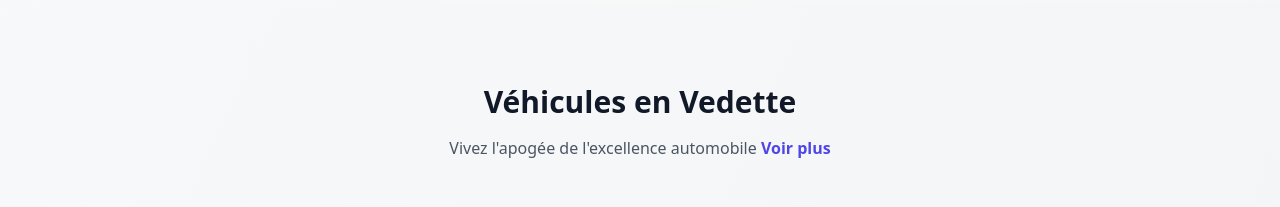
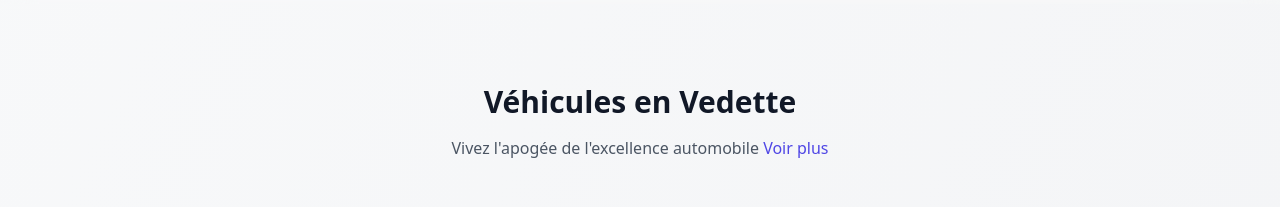
Before and after one commit to HamzaKarkouri/Rent-car-website, a React (Vite) app: page / in a window 1280 px wide. Shown: the part 1500-1707 px from the top of the page. Built offline with nearby package versions, Linux system fonts and the light colour scheme.

Commit message:
Update Home.tsx

```diff
--- a/src/pages/Home.tsx
+++ b/src/pages/Home.tsx
@@ -128,8 +128,13 @@ export default function Home() {
         <section className="py-20">
           <div className="max-w-7xl mx-auto px-4 sm:px-6 lg:px-8">
             <h2 className="text-3xl font-bold text-center mb-4">Véhicules en Vedette</h2>
-            <p className="text-center text-gray-600 dark:text-gray-400 mb-12">Vivez l'apogée de l'excellence automobile <a href="/cars" className="text-primary font-semibold">Voir plus </a></p>
+             <p className="text-center text-gray-600 dark:text-gray-400 mb-12">Vivez l'apogée de l'excellence automobile <Link
+                to="/cars"
+                className=" text-primary  "
+            >
+              Voir plus
 
+            </Link></p>
 
 
           <div className="grid md:grid-cols-3 gap-8">
```
